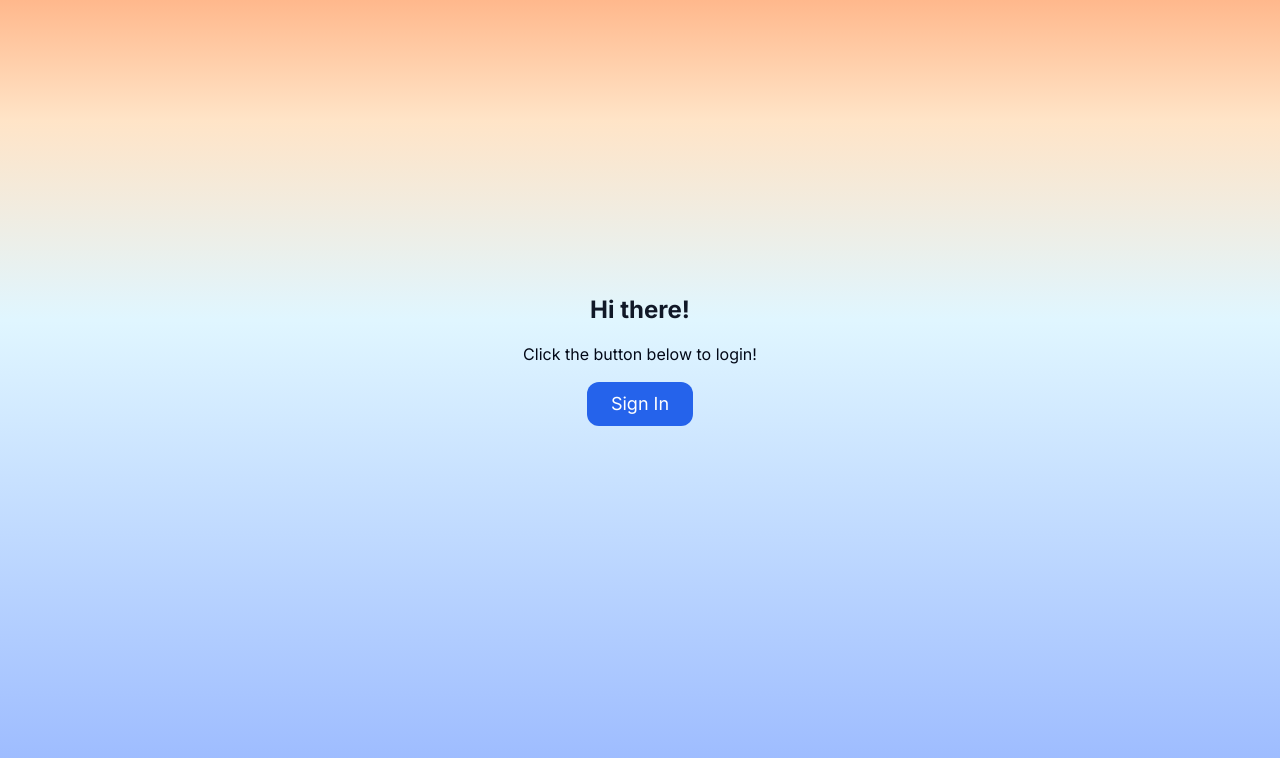
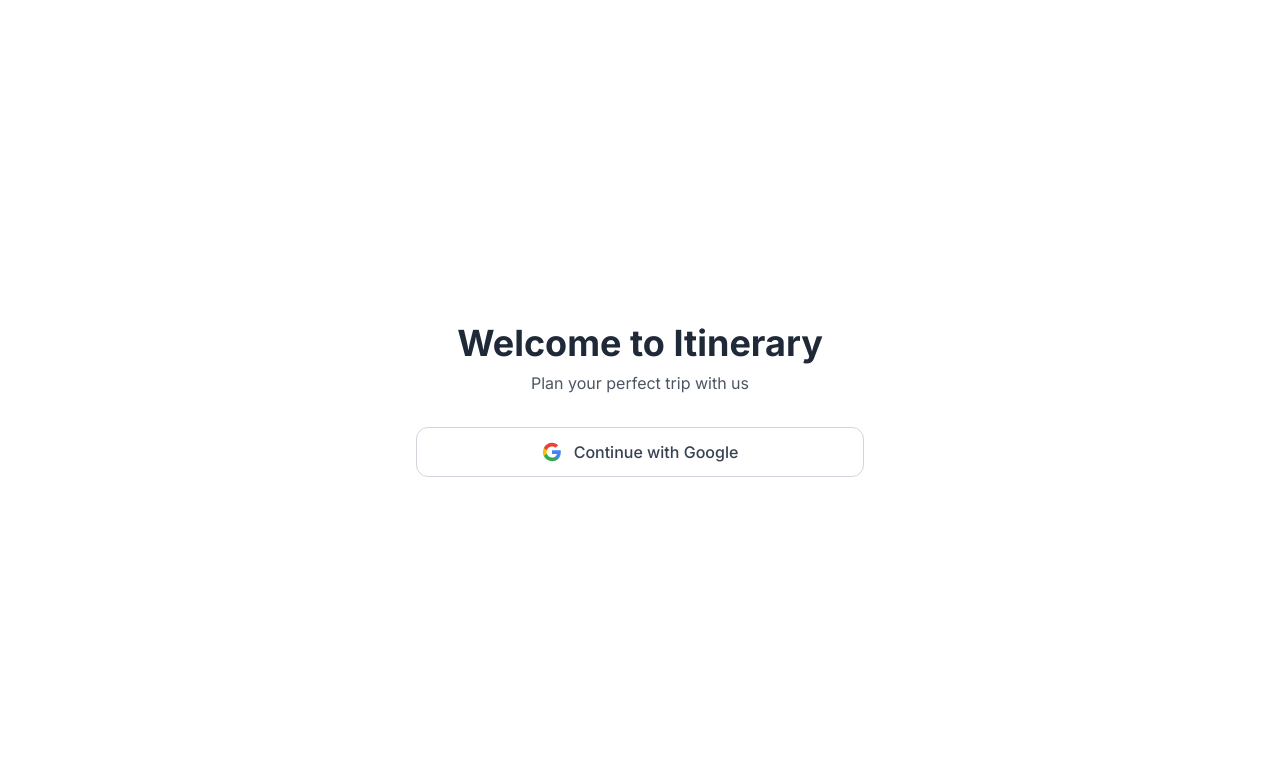
Before and after one commit to omerakben/itinerary-planning-fe, a Next.js app: page / in a window 1280 px wide. Shown: the top 758 px of the page. Built offline with nearby package versions, Linux system fonts and the light colour scheme; no server answers.

Commit message:
Profiller

```diff
--- /dev/null
+++ b/src/components/ProfileSetup.js
@@ -0,0 +1,80 @@
+import PropTypes from 'prop-types';
+import { useState } from 'react';
+import { createOrUpdateUser } from '../utils/auth';
+
+function ProfileSetup({ user, onComplete }) {
+  const [isLoading, setIsLoading] = useState(false);
+  const [error, setError] = useState(null);
+  const [formData, setFormData] = useState({
+    name: user?.displayName || '',
+    bio: '',
+  });
+
+  const handleSubmit = async (e) => {
+    e.preventDefault();
+    setIsLoading(true);
+    setError(null);
+
+    try {
+      await createOrUpdateUser(user, formData);
+      onComplete();
+    } catch (err) {
+      setError(err.message);
+    } finally {
+      setIsLoading(false);
+    }
+  };
+
+  const handleChange = (e) => {
+    const { name, value } = e.target;
+    setFormData((prev) => ({
+      ...prev,
+      [name]: value,
+    }));
+  };
+
+  return (
+    <div className="min-h-screen bg-gradient-to-b from-orange-100 to-blue-100">
+      <div className="flex flex-col justify-center items-center min-h-screen p-8">
+        <div className="bg-white rounded-2xl shadow-xl p-8 w-full max-w-md">
+          <div className="text-center mb-8">
+            <h1 className="text-3xl font-bold text-gray-800 mb-2">Complete Your Profile</h1>
+            <p className="text-gray-600">Tell us a little about yourself</p>
+          </div>
+
+          {error && <div className="mb-6 p-4 bg-red-50 border border-red-200 text-red-600 rounded-lg text-sm">{error}</div>}
+
+          <form onSubmit={handleSubmit} className="space-y-6">
+            <div>
+              <label htmlFor="name" className="block text-sm font-medium text-gray-700 mb-1">
+                Name
+              </label>
+              <input type="text" id="name" name="name" value={formData.name} onChange={handleChange} required className="w-full px-4 py-2 border border-gray-300 rounded-lg focus:ring-2 focus:ring-blue-500 focus:border-blue-500" placeholder="Enter your name" />
+            </div>
+
+            <div>
+              <label htmlFor="bio" className="block text-sm font-medium text-gray-700 mb-1">
+                Bio
+              </label>
+              <textarea id="bio" name="bio" value={formData.bio} onChange={handleChange} required rows={4} className="w-full px-4 py-2 border border-gray-300 rounded-lg focus:ring-2 focus:ring-blue-500 focus:border-blue-500" placeholder="Tell us about yourself..." />
+            </div>
+
+            <button type="submit" disabled={isLoading} className={`w-full py-3 px-4 bg-blue-600 text-white rounded-lg font-medium hover:bg-blue-700 focus:outline-none focus:ring-2 focus:ring-offset-2 focus:ring-blue-500 transition-colors ${isLoading ? 'opacity-50 cursor-not-allowed' : ''}`}>
+              {isLoading ? 'Saving...' : 'Complete Setup'}
+            </button>
+          </form>
+        </div>
+      </div>
+    </div>
+  );
+}
+
+ProfileSetup.propTypes = {
+  user: PropTypes.shape({
+    uid: PropTypes.string.isRequired,
+    displayName: PropTypes.string,
+  }).isRequired,
+  onComplete: PropTypes.func.isRequired,
+};
+
+export default ProfileSetup;
--- a/src/components/SignIn.js
+++ b/src/components/SignIn.js
@@ -1,13 +1,65 @@
+import { useState } from 'react';
 import { signIn } from '../utils/auth';
+import ProfileSetup from './ProfileSetup';
 
 function Signin() {
+  const [isLoading, setIsLoading] = useState(false);
+  const [error, setError] = useState(null);
+  const [currentUser, setCurrentUser] = useState(null);
+  const [needsProfile, setNeedsProfile] = useState(false);
+
+  const handleSignIn = async () => {
+    setIsLoading(true);
+    setError(null);
+    try {
+      const { user, profile } = await signIn();
+      setCurrentUser(user);
+      if (!profile) {
+        setNeedsProfile(true);
+      }
+      // If profile exists, you can redirect to the main app here
+    } catch (err) {
+      setError(err.message);
+    } finally {
+      setIsLoading(false);
+    }
+  };
+
+  const handleProfileComplete = () => {
+    // Redirect to main app after profile completion
+    setNeedsProfile(false);
+    // Add your navigation logic here
+    window.location.href = '/'; // or use your router's navigation
+  };
+
+  if (needsProfile && currentUser) {
+    return <ProfileSetup user={currentUser} onComplete={handleProfileComplete} />;
+  }
+
   return (
-    <div className="flex flex-col justify-center items-center min-h-[90vh] p-8 max-w-md mx-auto">
-      <h1 className="text-2xl font-bold mb-4">Hi there!</h1>
-      <p className="mb-4">Click the button below to login!</p>
-      <button type="button" onClick={signIn} className="px-6 py-2 text-lg bg-blue-600 hover:bg-blue-700 text-white rounded-lg transition-colors">
-        Sign In
-      </button>
+    <div className="min-h-screen bg-white">
+      <div className="flex flex-col justify-center items-center min-h-screen p-8">
+        <div className="w-full max-w-md">
+          <div className="text-center mb-8">
+            <h1 className="text-4xl font-bold text-gray-800 mb-2">Welcome to Itinerary</h1>
+            <p className="text-gray-600">Plan your perfect trip with us</p>
+          </div>
+
+          {error && <div className="mb-6 p-4 bg-red-50 border border-red-200 text-red-600 rounded-lg text-sm">{error}</div>}
+
+          <button type="button" onClick={handleSignIn} disabled={isLoading} className={`w-full flex items-center justify-center gap-3 px-6 py-3 text-base font-medium text-gray-700 bg-white border border-gray-300 rounded-lg hover:bg-gray-50 focus:outline-none focus:ring-2 focus:ring-offset-2 focus:ring-blue-500 transition-all ${isLoading ? 'opacity-50 cursor-not-allowed' : ''}`}>
+            {!isLoading && (
+              <svg className="w-5 h-5" viewBox="0 0 24 24">
+                <path fill="#4285F4" d="M22.56 12.25c0-.78-.07-1.53-.2-2.25H12v4.26h5.92c-.26 1.37-1.04 2.53-2.21 3.31v2.77h3.57c2.08-1.92 3.28-4.74 3.28-8.09z" />
+                <path fill="#34A853" d="M12 23c2.97 0 5.46-.98 7.28-2.66l-3.57-2.77c-.98.66-2.23 1.06-3.71 1.06-2.86 0-5.29-1.93-6.16-4.53H2.18v2.84C3.99 20.53 7.7 23 12 23z" />
+                <path fill="#FBBC05" d="M5.84 14.09c-.22-.66-.35-1.36-.35-2.09s.13-1.43.35-2.09V7.07H2.18C1.43 8.55 1 10.22 1 12s.43 3.45 1.18 4.93l2.85-2.22.81-.62z" />
+                <path fill="#EA4335" d="M12 5.38c1.62 0 3.06.56 4.21 1.64l3.15-3.15C17.45 2.09 14.97 1 12 1 7.7 1 3.99 3.47 2.18 7.07l3.66 2.84c.87-2.6 3.3-4.53 6.16-4.53z" />
+              </svg>
+            )}
+            {isLoading ? 'Signing in...' : 'Continue with Google'}
+          </button>
+        </div>
+      </div>
     </div>
   );
 }
--- a/src/utils/auth.js
+++ b/src/utils/auth.js
@@ -1,11 +1,56 @@
 import { signOut as firebaseSignOut, GoogleAuthProvider, signInWithPopup } from 'firebase/auth';
 import { auth } from './client';
+
+const API_BASE_URL = process.env.NEXT_PUBLIC_API_BASE_URL;
+
+// Create or update user profile in backend
+const createOrUpdateUser = async (user, profileData) => {
+  try {
+    const response = await fetch(`${API_BASE_URL}/users`, {
+      method: 'POST',
+      headers: {
+        'Content-Type': 'application/json',
+      },
+      body: JSON.stringify({
+        name: profileData.name,
+        bio: profileData.bio,
+        uid: user.uid,
+      }),
+    });
+
+    if (!response.ok) {
+      throw new Error('Failed to create user profile');
+    }
+
+    return await response.json();
+  } catch (error) {
+    console.error('Error creating user profile:', error);
+    throw error;
+  }
+};
+
+// Get user profile from backend
+const getUserProfile = async (uid) => {
+  try {
+    const response = await fetch(`${API_BASE_URL}/users?uid=${uid}`);
+    if (!response.ok) {
+      throw new Error('Failed to fetch user profile');
+    }
+    const users = await response.json();
+    return users[0]; // Return first user since we're filtering by uid
+  } catch (error) {
+    console.error('Error fetching user profile:', error);
+    throw error;
+  }
+};
 
 const signIn = async () => {
   const provider = new GoogleAuthProvider();
   try {
     const result = await signInWithPopup(auth, provider);
-    return result.user;
+    // Check if user profile exists
+    const profile = await getUserProfile(result.user.uid);
+    return { user: result.user, profile };
   } catch (error) {
     console.error('Error signing in with Google', error);
     throw error;
@@ -21,4 +66,4 @@ const signOut = async () => {
   }
 };
 
-export { signIn, signOut };
+export { createOrUpdateUser, getUserProfile, signIn, signOut };
--- a/src/utils/context/authContext.js
+++ b/src/utils/context/authContext.js
@@ -6,6 +6,7 @@ import { auth } from '@/utils/client';
 import { onAuthStateChanged } from 'firebase/auth';
 import PropTypes from 'prop-types';
 import { createContext, useContext, useEffect, useMemo, useState } from 'react';
+import { getUserProfile } from '../auth';
 
 const AuthContext = createContext();
 
@@ -13,6 +14,8 @@ AuthContext.displayName = 'AuthContext'; // Context object accepts a displayName
 
 function AuthProvider({ children }) {
   const [user, setUser] = useState(null);
+  const [loading, setLoading] = useState(true);
+  const [initialLoad, setInitialLoad] = useState(true);
 
   // there are 3 states for the user:
   // null = application initial state, not yet loaded
@@ -20,44 +23,58 @@ function AuthProvider({ children }) {
   // an object/value = user is logged in
 
   useEffect(() => {
-    const unsubscribe = onAuthStateChanged(auth, (fbUser) => {
-      if (fbUser) {
-        setUser(fbUser);
+    const unsubscribe = onAuthStateChanged(auth, async (firebaseUser) => {
+      if (firebaseUser) {
+        try {
+          // Get user profile from backend
+          const profile = await getUserProfile(firebaseUser.uid);
+          setUser({ ...firebaseUser, profile });
+        } catch (error) {
+          console.error('Error fetching user profile:', error);
+          setUser(firebaseUser);
+        }
       } else {
-        setUser(false);
+        setUser(null);
       }
+      setLoading(false);
+      setInitialLoad(false);
     });
 
-    return () => unsubscribe();
+    // Set a timeout to handle very first load
+    const timeout = setTimeout(() => {
+      setInitialLoad(false);
+    }, 1000); // Wait for 1 second max on initial load
+
+    return () => {
+      unsubscribe();
+      clearTimeout(timeout);
+    };
   }, []);
 
   const value = useMemo(
-    // https://reactjs.org/docs/hooks-reference.html#usememo
     () => ({
       user,
-      userLoading: user === null,
-      // as long as user === null, will be true
-      // As soon as the user value !== null, value will be false
+      loading: loading && !initialLoad, // Only show loading after initial auth check
+      initialLoad,
     }),
-    [user],
+    [user, loading, initialLoad],
   );
 
-  return <AuthContext.Provider value={value}>{children}</AuthContext.Provider>;
+  // Show children immediately if we're not in initial load
+  // This allows SignIn to show immediately while still checking auth
+  return <AuthContext.Provider value={value}>{!initialLoad && children}</AuthContext.Provider>;
 }
 
 AuthProvider.propTypes = {
   children: PropTypes.node.isRequired,
 };
 
-const AuthConsumer = AuthContext.Consumer;
-
-const useAuth = () => {
+function useAuth() {
   const context = useContext(AuthContext);
-
   if (context === undefined) {
     throw new Error('useAuth must be used within an AuthProvider');
   }
   return context;
-};
+}
 
-export { AuthConsumer, AuthProvider, useAuth };
+export { AuthProvider, useAuth };
```
Also changed, not shown: src/app/page.js (+45 -19 lines).
